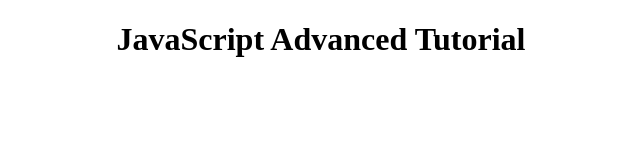
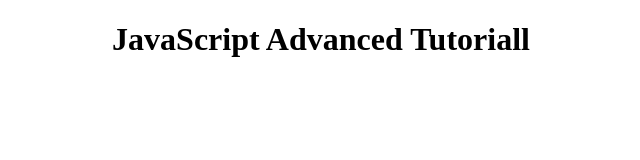
Before and after one commit to Leleka14/Itea, a plain HTML site: page index.html in a window 1280 px wide. Shown: the full height of the page, 319-959 px from the left. Drawn offline with Linux system fonts and the light colour scheme.

Commit message:
updated html

```diff
--- a/index.html
+++ b/index.html
@@ -6,7 +6,7 @@
 	<link rel="stylesheet" type="text/css" href="style.css">
 </head>
 <body>
-	<h1>JavaScript Advanced Tutorial</h1>
+	<h1>JavaScript Advanced Tutoriall</h1>
 </body>
 	<script type="text/javascript" src='script.js'></script>
 </html>
```
